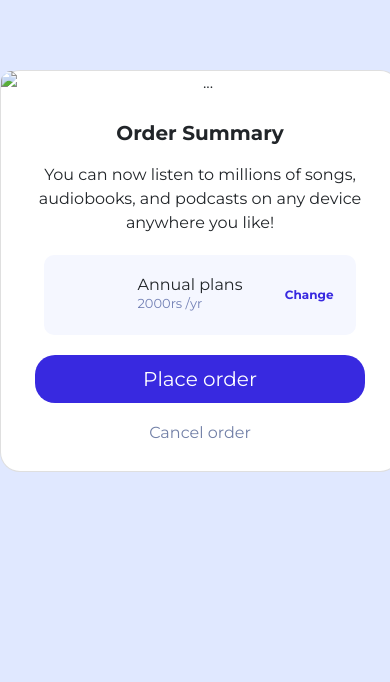
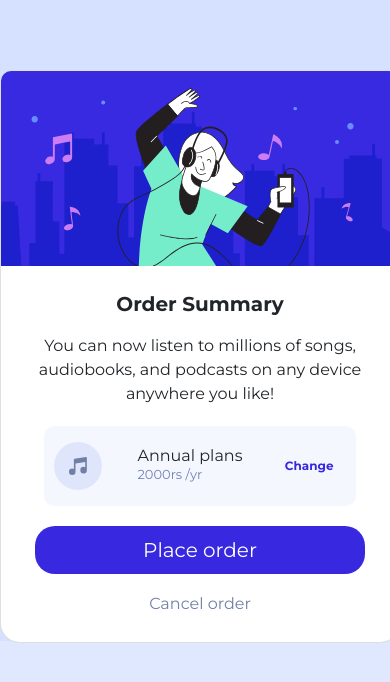
Before and after one commit to kartikey29/kartikey29, a plain HTML site: page index.html in a window 390 px wide. Drawn offline with nearby package versions, Linux system fonts and the light colour scheme.

Commit message:
Add files via upload

```diff
--- a/index.html
+++ b/index.html
@@ -41,7 +41,7 @@
   </head>
   <body>
     <div class="card mx-auto card-outer" style="width: 25rem">
-      <img src="images/illustration-hero.svg" class="card-img-top" alt="..." />
+      <img src="illustration-hero.svg" class="card-img-top" alt="..." />
       <div class="card-body">
         <h5 class="card-title">Order Summary</h5>
         <p class="card-text">
@@ -49,7 +49,7 @@
           any device anywhere you like!
         </p>
         <div class="pricing">
-          <img src="images/icon-music.svg" class="music-image" alt="" />
+          <img src="icon-music.svg" class="music-image" alt="" />
           <div class="pricing-text">
             <h6>Annual plans</h6>
             <p style="color: #7280b5; font-size: 13px">2000rs /yr</p>
--- a/style.css
+++ b/style.css
@@ -95,6 +95,6 @@ button {
 
 @media (max-width: 768px) {
   body {
-    background-image: url("images/pattern-background-mobile.svg");
+    background-image: url("pattern-background-mobile.svg");
   }
 }
```
Also changed, not shown: favicon-32x32.png (added), icon-music.svg (added), illustration-hero.svg (added), pattern-background-desktop.svg (added), pattern-background-mobile.svg (added).
